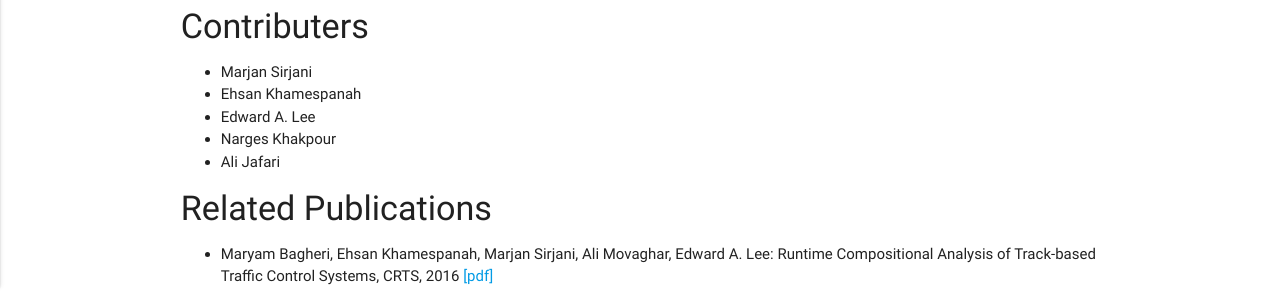
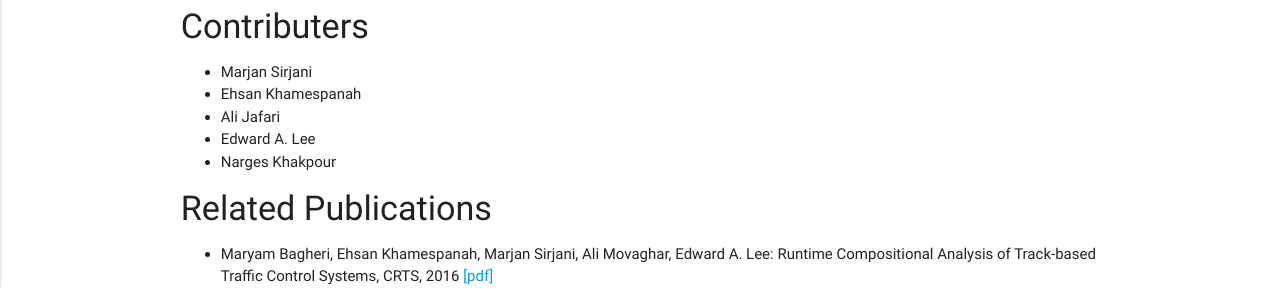
Before and after one commit to rebeca-lang/rebeca-lang.github.io, a Jekyll site: the page built from projects/Seada.md, in a window 1280 px wide. Shown: the part 674-974 px from the top of the page. Built offline with Jekyll 4.4.1, drawn with Linux system fonts in a browser that asks for light colours.

```diff
--- a/projects/Seada.md
+++ b/projects/Seada.md
@@ -22,9 +22,9 @@ The actor model serves as the model@runtime in the core of the knowledge-base of
 #### Contributers
 * Marjan Sirjani
 * Ehsan Khamespanah
+* Ali Jafari
 * Edward A. Lee
 * Narges Khakpour
-* Ali Jafari
 
 #### Related Publications
 - Maryam Bagheri, Ehsan Khamespanah, Marjan Sirjani, Ali Movaghar, Edward A. Lee: Runtime Compositional Analysis of Track-based Traffic Control Systems, CRTS, 2016 [ [pdf] ](/assets/papers/2016/RuntimeCompositionalAnalysisofTTCS.pdf)
```
